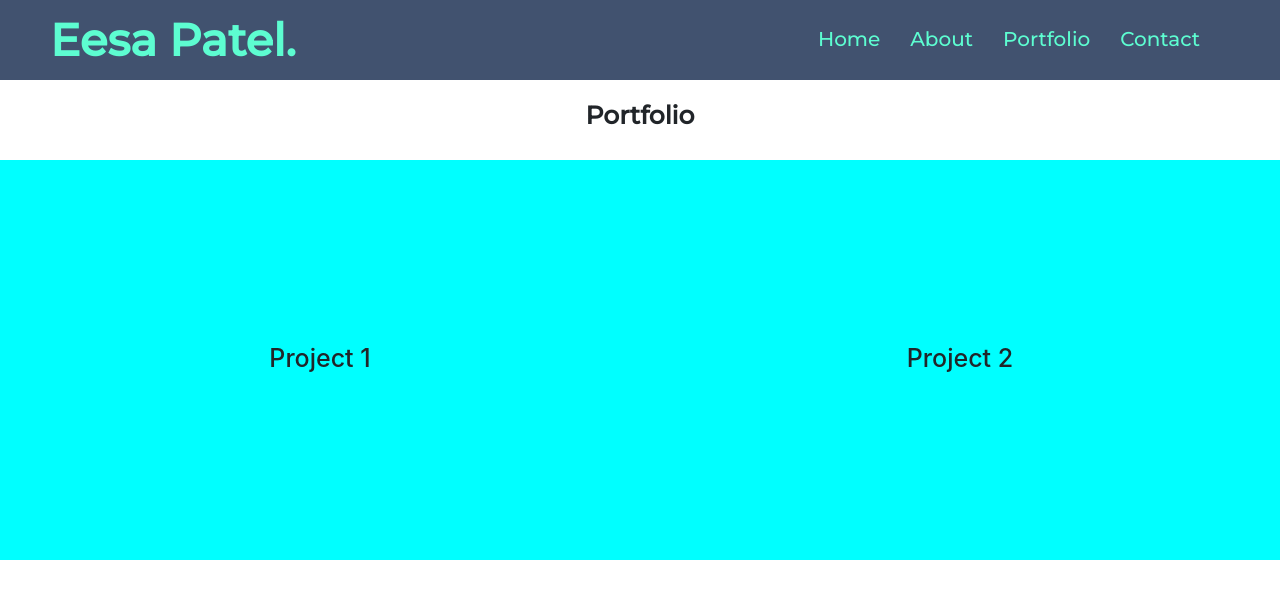
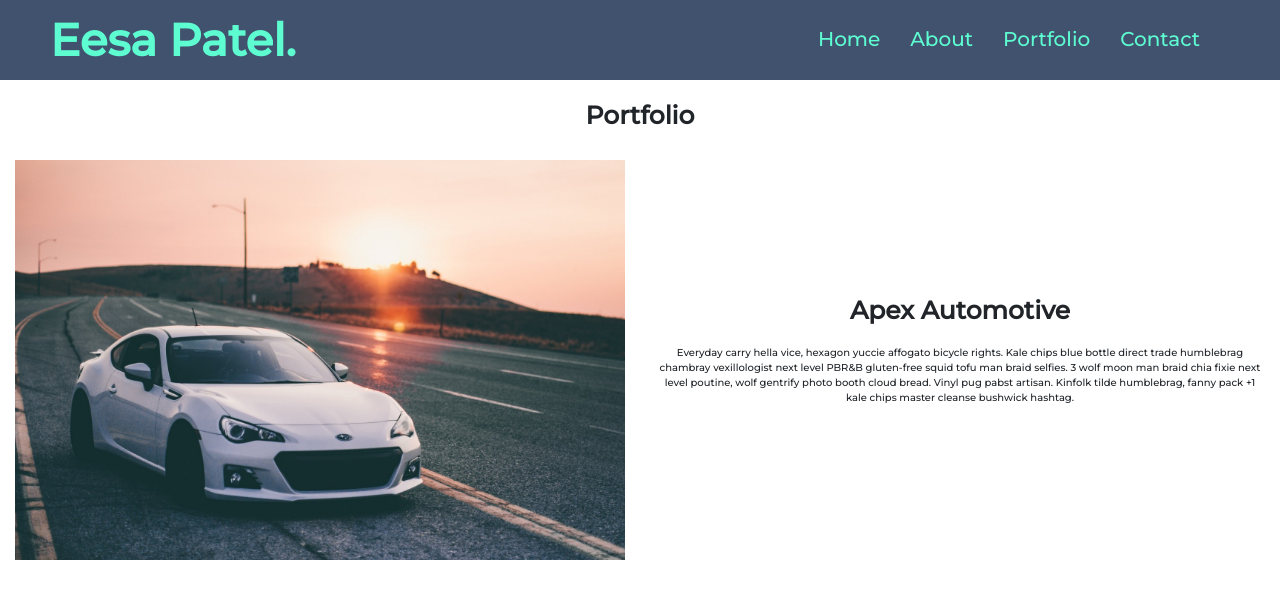
Before and after one commit to eesa94/react-portfolio, a React (Create React App) app: page /portfolio in a window 1280 px wide. Shown: the top 598 px of the page. Built offline with nearby package versions, Linux system fonts and the light colour scheme.

Commit message:
change layout of portfolio page; add image and project info

```diff
--- a/src/components/Portfolio.css
+++ b/src/components/Portfolio.css
@@ -1,9 +1,8 @@
-.portfolioContainer {
+/* .portfolioContainer {
     padding-right: 0;
     padding-left: 0;
+} */
+
+.projectRow {
+    height: 400px;
 }
-
-.projectSquare {
-    height: 400px;
-    background-color: cyan;
-}
--- a/src/components/Portfolio.js
+++ b/src/components/Portfolio.js
@@ -1,8 +1,9 @@
 import React, { Component } from 'react';
 import Navbar from './Navbar';
-import { Container, Row } from 'reactstrap';
+import { Container } from 'reactstrap';
 import './Portfolio.css';
 import Project from './Project';
+import wallhaven634721 from '../img/wallhaven634721.jpg';
 
 
 export class Portfolio extends Component {
@@ -12,14 +13,11 @@ export class Portfolio extends Component {
         this.state = {
             projects: [
                 {
-                    name: "Project 1",
-                    url: "",
-                    github: "",
-                },
-                {
-                    name: "Project 2",
-                    url: "",
-                    github: "",
+                    name: "Apex Automotive",
+                    image: `url(${wallhaven634721})`,
+                    description: "Everyday carry hella vice, hexagon yuccie affogato bicycle rights. Kale chips blue bottle direct trade humblebrag chambray vexillologist next level PBR&B gluten-free squid tofu man braid selfies. 3 wolf moon man braid chia fixie next level poutine, wolf gentrify photo booth cloud bread. Vinyl pug pabst artisan. Kinfolk tilde humblebrag, fanny pack +1 kale chips master cleanse bushwick hashtag.",
+                    url: "https://apexautomotive.netlify.com/",
+                    github: "https://github.com/eesa94/automotive",
                 },
             ]
         }
@@ -32,15 +30,17 @@ export class Portfolio extends Component {
                 <Navbar />
                 <Container fluid className="pageContainer portfolioContainer text-center">
                     <h1 className="montserrat-9 mb3">Portfolio</h1>
-                    <Row noGutters>
                     {
                         this.state.projects.map(project =>
                             <Project
                                 name={project.name}
+                                image={project.image}
+                                description={project.description}
+                                url={project.url}
+                                github={project.github}
                             />
                         )
                     }
-                    </Row>
                 </Container>
             </div>
         )
--- /dev/null
+++ b/src/components/Project.css
@@ -0,0 +1,5 @@
+.projectImage {
+    background-size: cover;
+    background-position: center;
+    background-repeat: no-repeat;
+}
--- a/src/components/Project.js
+++ b/src/components/Project.js
@@ -1,5 +1,6 @@
 import React, { Component } from 'react';
-import { Col } from 'reactstrap'
+import { Row, Col } from 'reactstrap';
+import './Project.css';
 
 
 export class Project extends Component {
@@ -13,14 +14,24 @@ export class Project extends Component {
 
 
     render() {
+
+        const projectImage = {
+            backgroundImage: this.props.image
+        }
+
         return (
-            <Col xs="12" lg="6">
-                <div className="projectSquare">
-                    <div className="projectOverlay h-100 w-100 d-flex justify-content-center align-items-center">
-                        <h1 className="projectTitle">{this.props.name}</h1>
+            <Row className="projectRow">
+                <Col xs="12" lg="6">
+                    <div className="projectImage h-100 w-100 d-flex justify-content-center align-items-center" style={projectImage}>
                     </div>
-                </div>
-            </Col>
+                </Col>
+                <Col xs="12" lg="6">
+                    <div className="projectInformation h-100 w-100 d-flex justify-content-center align-items-center flex-column">
+                        <h1 className="projectTitle montserrat-7 mb2">{this.props.name}</h1>
+                        <p className="montserrat-5 mb2">{this.props.description}</p>
+                    </div>
+                </Col>
+            </Row>
         )
     }
 }
```
Also changed, not shown: src/img/wallhaven634721.jpg (renamed from src/img/wallhaven-634721.jpg). Lines whose indentation alone changed are shown as unchanged.
